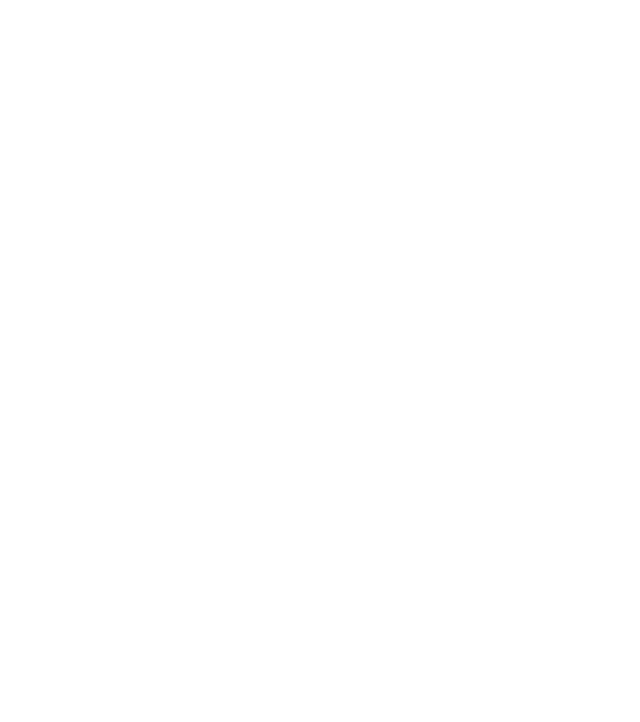
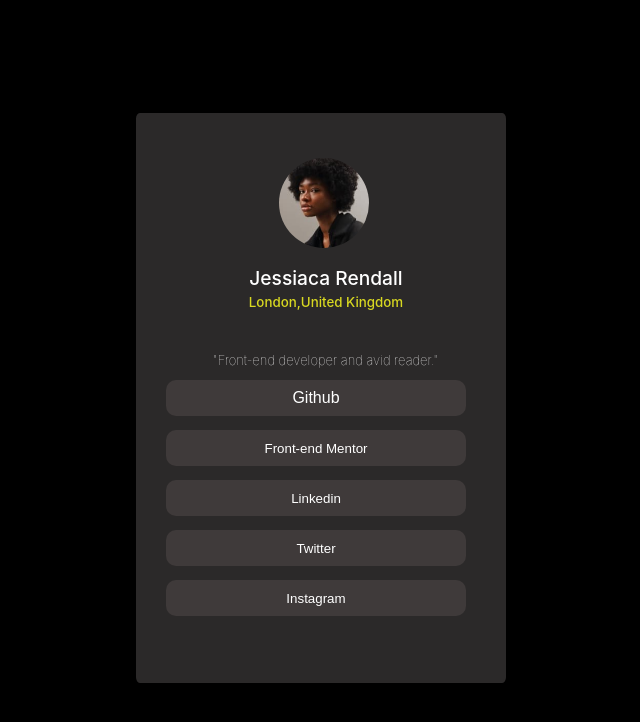
Before and after one commit to najeebdev2008/identity-_card, a plain HTML site: page index.html in a window 1280 px wide. Shown: the whole page, without its empty margins (313-953 px from the left). Drawn offline with Linux system fonts and the light colour scheme.

Commit message:
This identity cards defines your profession

```diff
--- a/index.html
+++ b/index.html
@@ -0,0 +1,32 @@
+<!DOCTYPE html>
+<html lang="en">
+
+<head>
+    <meta charset="UTF-8">
+    <meta name="viewport" content="width=device-width, initial-scale=1.0">
+    <title>social links profile</title>
+    <link rel="stylesheet" href="style.css">
+</head>
+
+<body>
+    <div class="container">
+        <div class="box">
+            <img src="social-links-profile-main/assets/images/avatar-jessica.jpeg" alt="">
+            <p id="p1">Jessiaca Rendall</p>
+            <p id="p2">London,United Kingdom</p>
+            <p id="p3">"Front-end developer and avid reader."</p>
+
+            <div id="box1">Github</div>
+            <div id="box2">Front-end Mentor</div>
+            <div id="box3">Linkedin</div>
+            <div id="box4">Twitter</div>
+            <div id="box5">Instagram</div>
+
+
+
+        </div>
+
+    </div>
+</body>
+
+</html>
--- a/style.css
+++ b/style.css
@@ -23,6 +23,7 @@ body {
     margin-top: 60px;
     box-sizing: border-box;
     flex-shrink: 0;
+    flex-grow: 0;
 }
 img{
     height: 90px;
@@ -43,7 +44,7 @@ img{
    font-weight: 500;
 }
 #p2{
-    /* position: absolute; */
+    position: absolute;
    margin-bottom: 205px;
    margin-left: 10px;
    color: rgb(216, 216, 33);
@@ -59,12 +60,10 @@ font-weight: lighter;
 font-size: small;
 margin-left: 9px;
 margin-bottom: 90px;
-
-
 }
 #box1{
     height: 36px;
-    width: 250px;
+    width: 300px;
     color: white;
     background-color:rgb(63, 58, 58);
     margin-left: 30px;
@@ -78,6 +77,7 @@ margin-bottom: 90px;
     position: absolute;
     flex-grow: 0;
     flex-grow: 0;
+    transition: background-color 0.3s ease, color 0.3s ease;
 }
 #box2{
     height: 36px;
@@ -94,6 +94,8 @@ margin-bottom: 90px;
     font-family: "poppins", sans-serif;
     position: absolute;
     font-size: smaller;
+
+    transition: background-color 0.3s ease, color 0.3s ease;
 }
 #box3{
     height: 36px;
@@ -110,4 +112,44 @@ margin-bottom: 90px;
     font-family: "poppins", sans-serif;
     position: absolute;
     font-size: smaller;
+    transition: background-color 0.3s ease, color 0.3s ease;
 }
+#box4{
+    height: 36px;
+    width: 300px;
+    color: white;
+    background-color:rgb(63, 58, 58);
+    margin-left: 30px;
+    margin-right: 40px;
+    border-radius: 10px 10px 10px 10px;
+    margin-top: 300px;
+   display: flex;
+   align-items: center;
+    justify-content: center;
+    font-family: "poppins", sans-serif;
+    position: absolute;
+    font-size: smaller;
+    transition: background-color 0.3s ease, color 0.2s ease;
+}
+#box5{
+    height: 36px;
+    width: 300px;
+    color: white;
+    background-color:rgb(63, 58, 58);
+    margin-left: 30px;
+    margin-right: 40px;
+    border-radius: 10px 10px 10px 10px;
+    margin-top: 400px;
+   display: flex;
+   align-items: center;
+    justify-content: center;
+    font-family: "poppins", sans-serif;
+    position: absolute;
+    font-size: smaller;
+    transition: background-color 0.3s ease, color 0.3s ease;
+}
+#box1:hover, #box2:hover, #box3:hover, #box4:hover, #box5:hover {
+    background-color: rgb(238, 238, 43);
+    color: black;
+    cursor: pointer;
+}
```
Also changed, not shown: social-links-profile-main/index.html (added, +34 -0 lines), social-links-profile-main/assets/fonts/Inter-VariableFont_slnt,wght.ttf (added), social-links-profile-main/assets/fonts/OFL.txt (added), social-links-profile-main/assets/fonts/README.txt (added), social-links-profile-main/assets/fonts/static/Inter-Bold.ttf (added), social-links-profile-main/assets/fonts/static/Inter-Regular.ttf (added), social-links-profile-main/assets/fonts/static/Inter-SemiBold.ttf (added), social-links-profile-main/assets/images/avatar-jessica.jpeg (added), social-links-profile-main/assets/images/favicon-32x32.png (added), social-links-profile-main/design/active-states.jpg (added), social-links-profile-main/design/destkop-design.jpg (added), social-links-profile-main/design/mobile-design.jpg (added), social-links-profile-main/preview.jpg (added), 4 other files.
